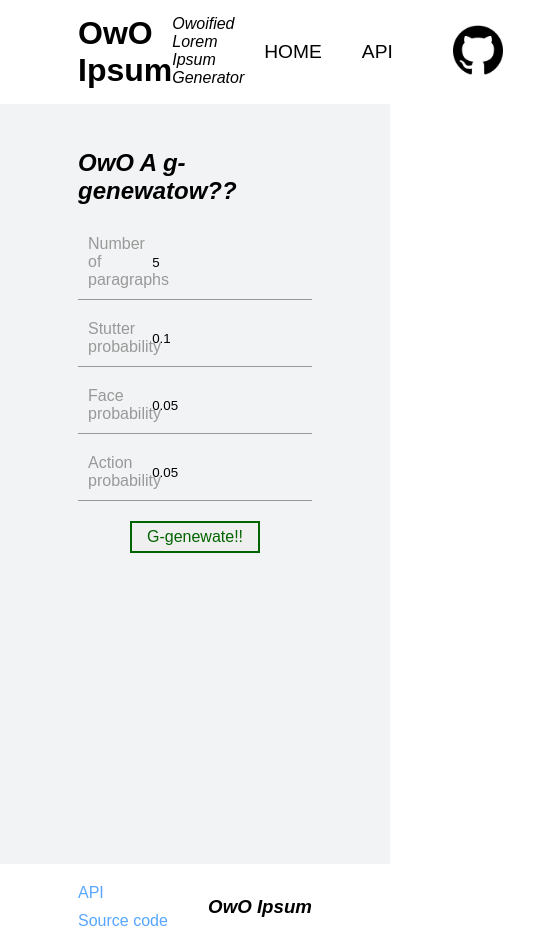
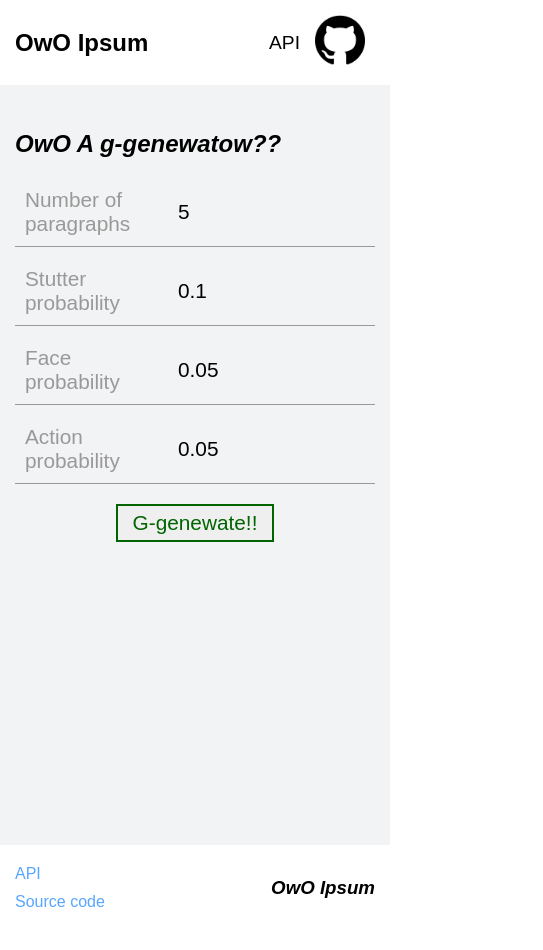
Before and after one commit to shelepuginivan/owo-ipsum, a website: page client/index.html in a window 390 px wide. Shown: the whole page, 543 px wide, since content can reach past the window. Drawn offline with Linux system fonts and the light colour scheme.

Commit message:
Added media queries

```diff
--- a/client/css/style.css
+++ b/client/css/style.css
@@ -208,3 +208,86 @@ button[type=submit]:hover {
 blockquote p {
     margin-block: 10px;
 }
+
+@media screen and (max-width: 1015px) {
+    :root {
+        --padding: 15px 15% 15px 15%;
+    }
+}
+
+@media screen and (max-width: 850px) {
+    :root {
+        --padding: 15px 10% 15px 10%;
+    }
+}
+
+@media screen and (max-width: 740px) {
+    header .header-links * {
+        margin-inline: 5px;
+    }
+
+    .input-wrapper label {
+        min-width: 40%;
+    }
+}
+
+@media screen and (max-width: 600px) {
+    :root {
+        --padding: 15px;
+    }
+
+    header .logo img
+    {
+        width: 74px;
+        height: 74px;
+    }
+}
+
+@media screen and (max-width: 500px) {
+    blockquote p,
+    button[type=submit],
+    .generator .input-wrapper * {
+        font-size: 1.3em;
+    }
+
+    .input-wrapper input {
+        max-width: 60%;
+    }
+}
+
+@media screen and (max-width: 390px) {
+    .header-links a:first-child,
+    header em {
+        display: none;
+    }
+
+    .logo h1 {
+        font-size: 1.5em;
+    }
+
+    header .logo div {
+        display: flex;
+        align-items: center;
+    }
+
+    header .logo img {
+        width: 50px;
+        height: 50px;
+    }
+
+    .input-wrapper label {
+        min-width: 45%;
+    }
+
+    .input-wrapper input {
+        max-width: 55%;
+    }
+
+    table {
+        font-size: 0.75em;
+    }
+
+    table td {
+        padding: 2px;
+    }
+}
```
